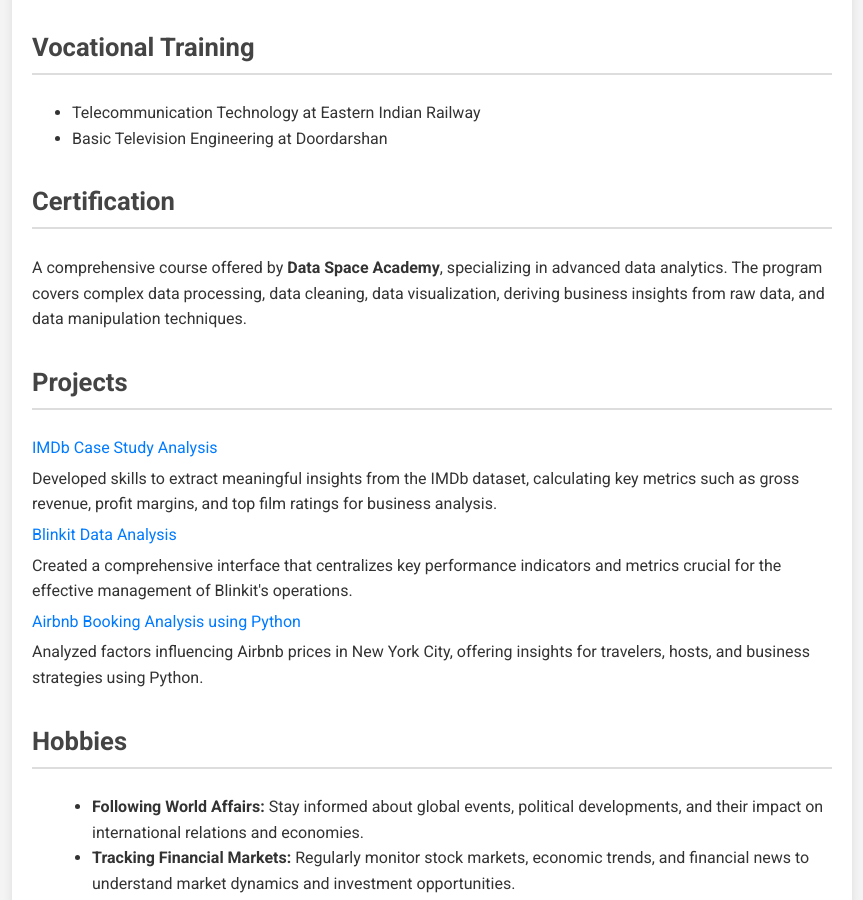
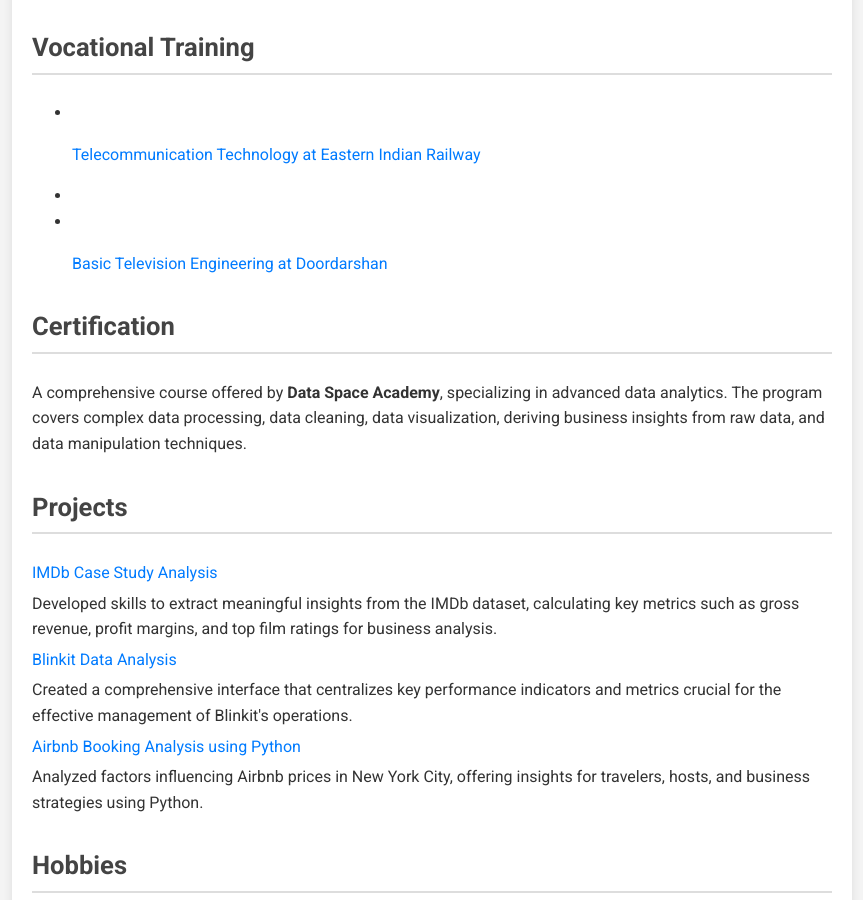
Before and after one commit to tanmaybiswas007/tanmaybiswas007.github.io, a plain HTML site: page index.html in a window 1280 px wide. Shown: the part 1839-2739 px from the top of the page, without its empty margins (208-1071 px from the left). Drawn offline with Linux system fonts and the light colour scheme.

Commit message:
added links to the vocational certificates

```diff
--- a/index.html
+++ b/index.html
@@ -98,8 +98,8 @@
         <section class="vocational-training">
             <h3>Vocational Training</h3>
             <ul>
-                <li>Telecommunication Technology at Eastern Indian Railway</li>
-                <li>Basic Television Engineering at Doordarshan</li>
+                <li> </li><p><a href="https://www.linkedin.com/in/biswas007/overlay/1706987508886/single-media-viewer/?profileId=ACoAABdpUUsBQm68U5-L3fdVII_V9hYU18xTMew" target="_blank">Telecommunication Technology at Eastern Indian Railway</a></p>
+                <li> </li> <li> </li><p><a href="https://www.linkedin.com/in/biswas007/overlay/1708671841325/single-media-viewer/?profileId=ACoAABdpUUsBQm68U5-L3fdVII_V9hYU18xTMew" target="_blank">Basic Television Engineering at Doordarshan</a></p>
             </ul>
         </section>
 
```
